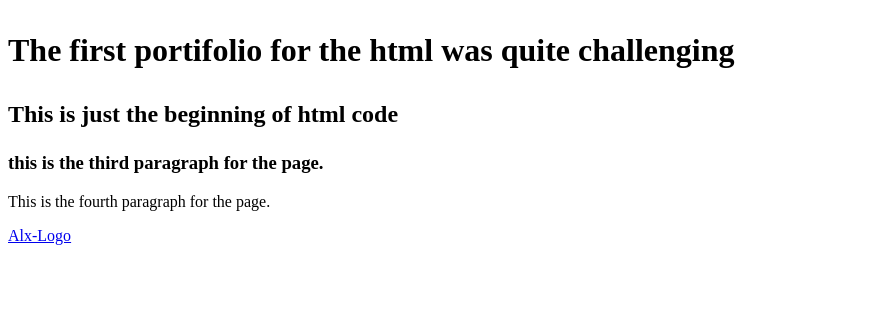
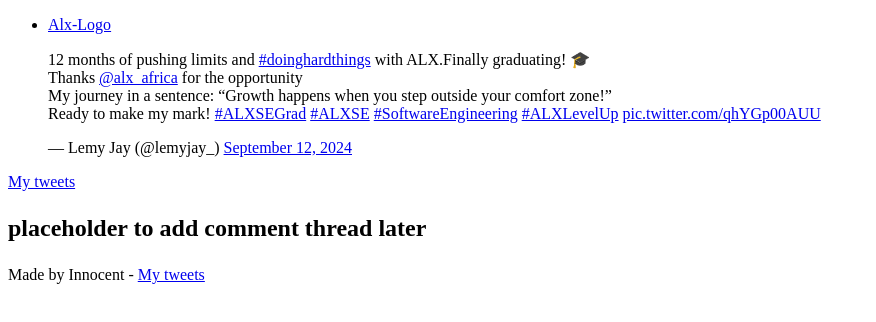
Before and after one commit to Innosa/My_First_Portfolio, a plain HTML site: page html_basic/index.html in a window 1280 px wide. Shown: the whole page, without its empty margins (0-876 px from the left). Drawn offline with Linux system fonts and the light colour scheme.

Commit message:
getting consistency throughout the website

```diff
--- a/html_basic/index.html
+++ b/html_basic/index.html
@@ -1,21 +1,76 @@
 <!DOCTYPE html>
 <html lang="en">
   <head>
-    <meta charset="UTF-8">
-    <meta name="viewport" content="width=device-width, initial-scale=1.0">
+    <meta charset="UTF-8" />
+    <meta name="viewport" content="width=device-width, initial-scale=1.0" />
 
     <title>My_First_Portfolio</title>
   </head>
   <body>
+    <header>
+      <ul>
+        <li><a href="https://i.ibb.co/gTDZZT8/ALX-Logo-07.png">Alx-Logo</a></li>
+      </ul>
+    </header>
+    <main>
+      <article>
+        <blockquote class="twitter-tweet" data-theme="dark">
+          <p lang="en" dir="ltr">
+            12 months of pushing limits and
+            <a
+              href="https://twitter.com/hashtag/doinghardthings?src=hash&amp;ref_src=twsrc%5Etfw"
+              >#doinghardthings</a
+            >
+            with ALX.Finally graduating! 🎓<br />Thanks
+            <a href="https://twitter.com/alx_africa?ref_src=twsrc%5Etfw"
+              >@alx_africa</a
+            >
+            for the opportunity <br />My journey in a sentence: “Growth happens
+            when you step outside your comfort zone!”<br />Ready to make my
+            mark!
+            <a
+              href="https://twitter.com/hashtag/ALXSEGrad?src=hash&amp;ref_src=twsrc%5Etfw"
+              >#ALXSEGrad</a
+            >
+            <a
+              href="https://twitter.com/hashtag/ALXSE?src=hash&amp;ref_src=twsrc%5Etfw"
+              >#ALXSE</a
+            >
+            <a
+              href="https://twitter.com/hashtag/SoftwareEngineering?src=hash&amp;ref_src=twsrc%5Etfw"
+              >#SoftwareEngineering</a
+            >
+            <a
+              href="https://twitter.com/hashtag/ALXLevelUp?src=hash&amp;ref_src=twsrc%5Etfw"
+              >#ALXLevelUp</a
+            >
+            <a href="https://t.co/qhYGp00AUU">pic.twitter.com/qhYGp00AUU</a>
+          </p>
+          &mdash; Lemy Jay (@lemyjay_)
+          <a
+            href="https://twitter.com/lemyjay_/status/1834290075812737528?ref_src=twsrc%5Etfw"
+            >September 12, 2024</a
+          >
+        </blockquote>
+        <script
+          async
+          src="https://platform.twitter.com/widgets.js"
+          charset="utf-8"
+        ></script>
+
+        <a href="index.html">My tweets</a>
+      </article>
+      <aside>
         <h1>
-<p>The first portifolio for the html was quite challenging </p>
+          <p>placeholder to add comment thread later</p>
         </h1>
-<h2> <p>This is just the beginning of html code</p>
-</h2>
-<h3> <p> this is the third paragraph for the page.</p>
-</h3>
-<p>This is the fourth paragraph for the page.</p>
+      </aside>
+    </main>
 
-<a href="https://i.ibb.co/gTDZZT8/ALX-Logo-07.png">Alx-Logo</a>
+    <footer>
+      <p>
+        Made by Innocent - <a href="index.html" target="_blank">My tweets</a>
+      </p>
+    </footer>
   </body>
 </html>
```
Lines whose indentation alone changed are shown as unchanged.
